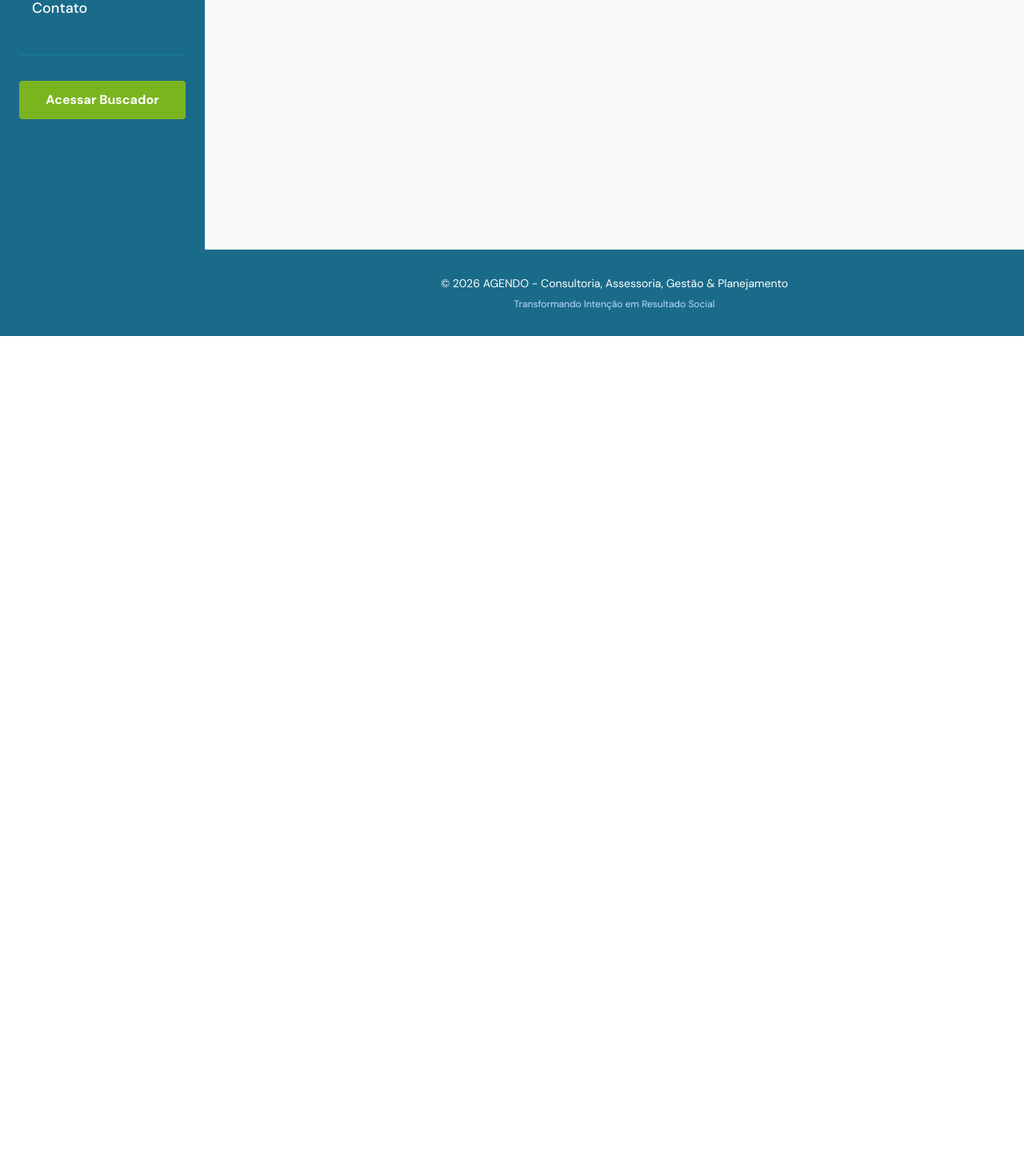
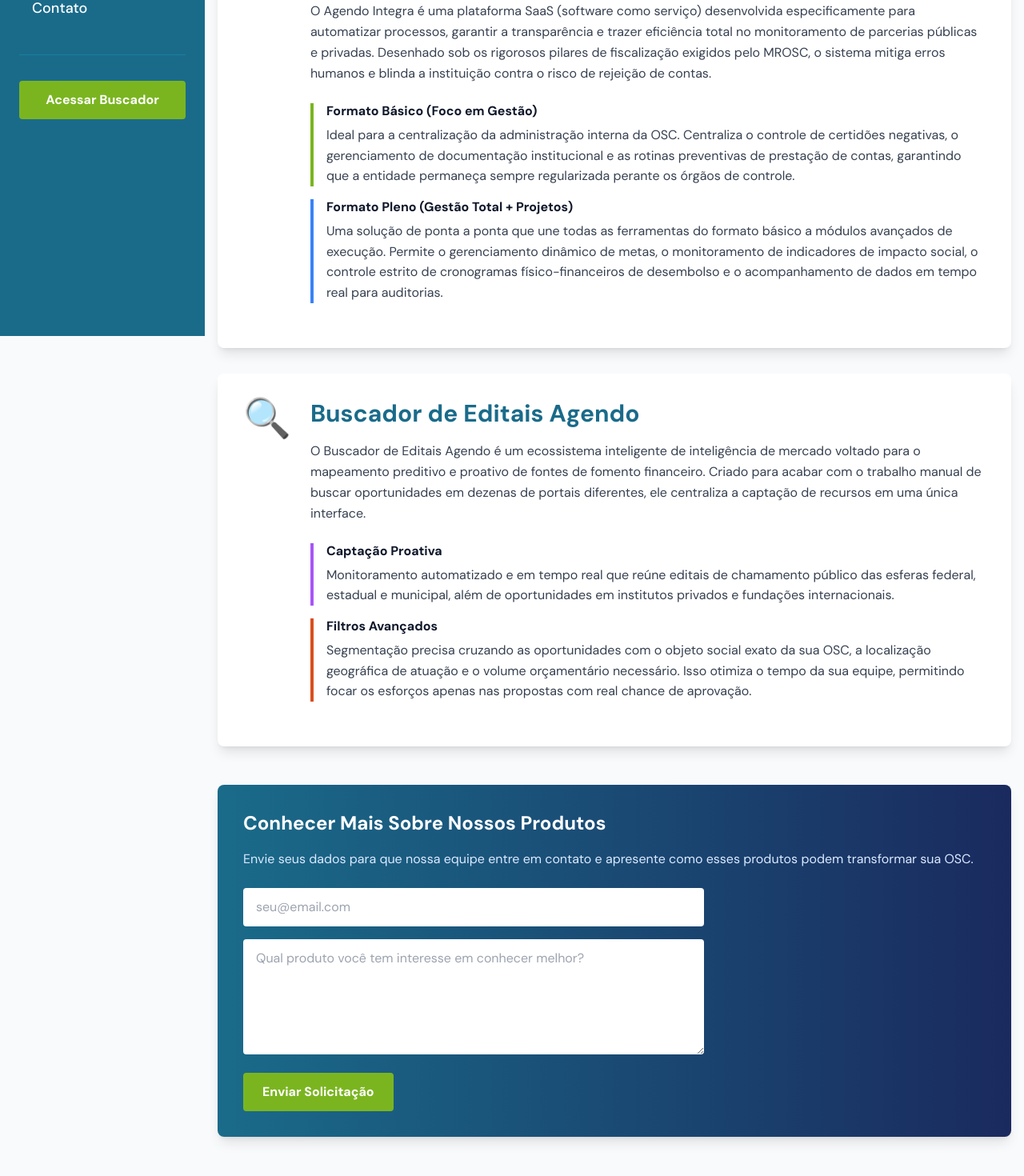
Before and after one commit to AgendoAS/agendo-website, a React (Vite) app in the folder agendo-website/: page /produtos in a window 1280 px wide. Shown: the part 380-1850 px from the top of the page at 80% size. Before the commit the page ends 800 px from the top, so only its background shows below. Built offline with nearby package versions, Linux system fonts and the light colour scheme.

Commit message:
Update Produtos.jsx

```diff
--- a/agendo-website/src/pages/Produtos.jsx
+++ b/agendo-website/src/pages/Produtos.jsx
@@ -1,8 +1,125 @@
+import { useState } from 'react';
+
 export default function Produtos() {
+  const [email, setEmail] = useState('');
+  const [mensagem, setMensagem] = useState('');
+  const [enviado, setEnviado] = useState(false);
+
+  const handleSubmit = (e) => {
+    e.preventDefault();
+    console.log('Email:', email, 'Mensagem:', mensagem);
+    setEnviado(true);
+    setTimeout(() => {
+      setEmail('');
+      setMensagem('');
+      setEnviado(false);
+    }, 3000);
+  };
+
   return (
-    <div className="bg-white rounded-lg shadow-lg p-8">
-      <h1 className="text-4xl font-bold text-blue-800 mb-4">Produtos</h1>
-      <p className="text-gray-600 text-lg">Conteúdo sobre produtos em desenvolvimento...</p>
+    <div>
+      <h1 className="text-4xl font-bold text-blue-800 mb-4">Nossos Produtos</h1>
+      <p className="text-gray-600 mb-12 text-lg">
+        Soluções digitais que transformam a gestão e a captação de recursos para OSCs
+      </p>
+
+      <div className="bg-white rounded-lg shadow-lg p-8 mb-8">
+        <div className="flex items-start gap-6">
+          <div className="text-5xl">🖥️</div>
+          <div className="flex-1">
+            <h2 className="text-3xl font-bold text-blue-800 mb-4">Agendo Integra – Sistema de Gestão Integrada para OSCs</h2>
+
+            <p className="text-gray-700 leading-relaxed mb-6">
+              O Agendo Integra é uma plataforma SaaS (software como serviço) desenvolvida especificamente para automatizar processos, garantir a transparência e trazer eficiência total no monitoramento de parcerias públicas e privadas. Desenhado sob os rigorosos pilares de fiscalização exigidos pelo MROSC, o sistema mitiga erros humanos e blinda a instituição contra o risco de rejeição de contas.
+            </p>
+
+            <div className="space-y-4 mb-6">
+              <div className="border-l-4 border-green-500 pl-4">
+                <h3 className="font-bold text-slate-900 mb-2">Formato Básico (Foco em Gestão)</h3>
+                <p className="text-gray-700">
+                  Ideal para a centralização da administração interna da OSC. Centraliza o controle de certidões negativas, o gerenciamento de documentação institucional e as rotinas preventivas de prestação de contas, garantindo que a entidade permaneça sempre regularizada perante os órgãos de controle.
+                </p>
+              </div>
+
+              <div className="border-l-4 border-blue-500 pl-4">
+                <h3 className="font-bold text-slate-900 mb-2">Formato Pleno (Gestão Total + Projetos)</h3>
+                <p className="text-gray-700">
+                  Uma solução de ponta a ponta que une todas as ferramentas do formato básico a módulos avançados de execução. Permite o gerenciamento dinâmico de metas, o monitoramento de indicadores de impacto social, o controle estrito de cronogramas físico-financeiros de desembolso e o acompanhamento de dados em tempo real para auditorias.
+                </p>
+              </div>
+            </div>
+          </div>
+        </div>
+      </div>
+
+      <div className="bg-white rounded-lg shadow-lg p-8 mb-12">
+        <div className="flex items-start gap-6">
+          <div className="text-5xl">🔍</div>
+          <div className="flex-1">
+            <h2 className="text-3xl font-bold text-blue-800 mb-4">Buscador de Editais Agendo</h2>
+
+            <p className="text-gray-700 leading-relaxed mb-6">
+              O Buscador de Editais Agendo é um ecossistema inteligente de inteligência de mercado voltado para o mapeamento preditivo e proativo de fontes de fomento financeiro. Criado para acabar com o trabalho manual de buscar oportunidades em dezenas de portais diferentes, ele centraliza a captação de recursos em uma única interface.
+            </p>
+
+            <div className="space-y-4 mb-6">
+              <div className="border-l-4 border-purple-500 pl-4">
+                <h3 className="font-bold text-slate-900 mb-2">Captação Proativa</h3>
+                <p className="text-gray-700">
+                  Monitoramento automatizado e em tempo real que reúne editais de chamamento público das esferas federal, estadual e municipal, além de oportunidades em institutos privados e fundações internacionais.
+                </p>
+              </div>
+
+              <div className="border-l-4 border-orange-500 pl-4">
+                <h3 className="font-bold text-slate-900 mb-2">Filtros Avançados</h3>
+                <p className="text-gray-700">
+                  Segmentação precisa cruzando as oportunidades com o objeto social exato da sua OSC, a localização geográfica de atuação e o volume orçamentário necessário. Isso otimiza o tempo da sua equipe, permitindo focar os esforços apenas nas propostas com real chance de aprovação.
+                </p>
+              </div>
+            </div>
+          </div>
+        </div>
+      </div>
+
+      <div className="bg-gradient-to-r from-blue-800 to-blue-900 rounded-lg shadow-lg p-8 text-white">
+        <h2 className="text-2xl font-bold mb-4">Conhecer Mais Sobre Nossos Produtos</h2>
+        <p className="mb-6 text-blue-100">Envie seus dados para que nossa equipe entre em contato e apresente como esses produtos podem transformar sua OSC.</p>
+
+        <form onSubmit={handleSubmit} className="max-w-xl">
+          <div className="mb-4">
+            <input
+              type="email"
+              value={email}
+              onChange={(e) => setEmail(e.target.value)}
+              placeholder="seu@email.com"
+              required
+              className="w-full px-4 py-3 rounded text-slate-900 focus:outline-none focus:ring-2 focus:ring-yellow-400"
+            />
+          </div>
+
+          <div className="mb-4">
+            <textarea
+              value={mensagem}
+              onChange={(e) => setMensagem(e.target.value)}
+              placeholder="Qual produto você tem interesse em conhecer melhor?"
+              required
+              rows="5"
+              className="w-full px-4 py-3 rounded text-slate-900 focus:outline-none focus:ring-2 focus:ring-yellow-400"
+            />
+          </div>
+
+          <button
+            type="submit"
+            className="px-6 py-3 bg-green-500 hover:bg-green-600 rounded font-semibold transition-colors"
+          >
+            Enviar Solicitação
+          </button>
+
+          {enviado && (
+            <p className="mt-4 text-green-200 font-semibold">✓ Mensagem enviada com sucesso! Entraremos em contato em breve.</p>
+          )}
+        </form>
+      </div>
     </div>
   );
 }
```
